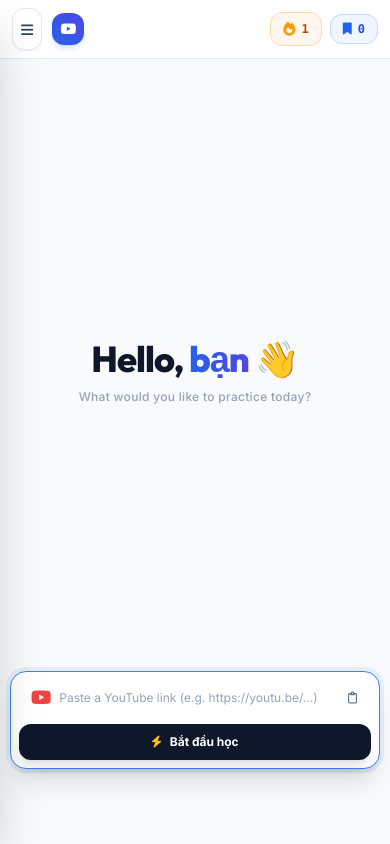
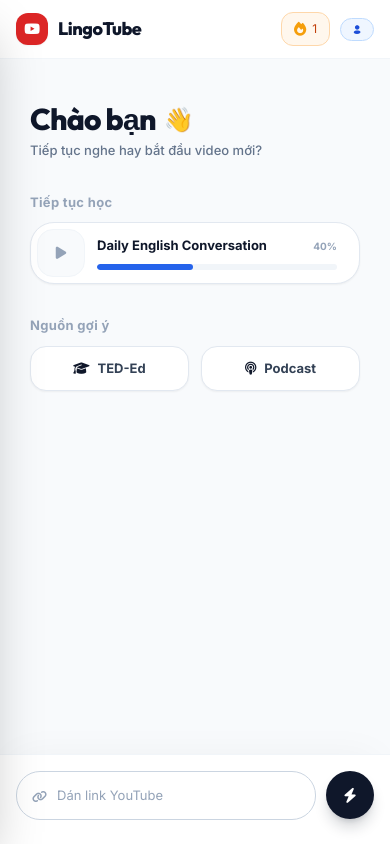
Before and after one commit to trankhahao1305-spec/lingotube-ai, a website: page public/index.html in a window 390 px wide. Drawn offline with nearby package versions, Linux system fonts and the light colour scheme; no server answers.

Commit message:
Thiết kế lại Landing Page kiểu Mobile-First

```diff
--- a/public/index.html
+++ b/public/index.html
@@ -163,50 +163,37 @@
   <!-- ================================================================= -->
   <div id="appMainArea" class="flex-1 flex flex-col min-w-0 h-screen overflow-y-auto bg-[#f8fafc]">
 
-    <!-- TOP HEADER BAR (Sticky Top - Ultra Clean & Minimalist) -->
-    <header class="sticky top-0 z-30 bg-white/90 backdrop-blur-md border-b border-slate-200 px-3 sm:px-6 py-2 sm:py-2.5 flex items-center justify-between gap-2 shrink-0">
-      <div class="flex items-center gap-2.5 min-w-0">
-        <!-- Sidebar Hamburger Toggle Button (Desktop & Mobile) -->
-        <button id="btnOpenSidebar" onclick="app.toggleSidebar(true)" class="p-2 rounded-xl bg-white hover:bg-slate-100 text-slate-700 transition shrink-0 border border-slate-200 shadow-sm cursor-pointer" title="Mở Menu (☰)">
-          <i class="fa-solid fa-bars text-sm"></i>
-        </button>
-
-        <!-- Brand Logo Icon Link (Icon Only) -->
-        <div class="flex items-center gap-2 cursor-pointer" onclick="app.openLandingHomeView()" title="Về trang chủ LingoTube AI">
-          <div class="w-8 h-8 rounded-xl bg-gradient-to-tr from-blue-600 to-indigo-600 flex items-center justify-center text-white shadow-md shadow-blue-500/20 shrink-0 hover:scale-105 transition">
-            <i class="fa-brands fa-youtube text-sm text-white"></i>
-          </div>
-        </div>
-
-        <!-- Current Video Title Pill (if active) -->
-        <div id="topHeaderActiveVideoPill" class="hidden flex items-center gap-2 min-w-0 bg-slate-100 px-3 py-1.5 rounded-xl border border-slate-200 text-xs">
+    <!-- TOP HEADER BAR (Sticky Top - Mobile First) -->
+    <header id="topHeader" class="sticky top-0 z-30 bg-white/95 backdrop-blur-md border-b border-slate-100 px-4 py-3 flex items-center justify-between gap-2 shrink-0 w-full transition-all">
+      <!-- Left: Logo (Acts as Sidebar Toggle) -->
+      <button onclick="app.toggleSidebar(true)" class="flex items-center gap-2.5 min-w-0 active:scale-95 transition cursor-pointer" title="Mở Menu">
+        <div class="w-8 h-8 rounded-xl bg-[#DC2626] flex items-center justify-center text-white shadow-sm shrink-0">
+          <i class="fa-brands fa-youtube text-sm"></i>
+        </div>
+        <span class="font-heading font-black text-lg text-slate-900 tracking-tight">LingoTube</span>
+      </button>
+
+      <!-- Center: Active Video Pill (Hidden on Landing, shown on Workspace) -->
+      <div id="topHeaderActiveVideoPill" class="hidden flex-1 mx-2 flex items-center justify-center">
+        <div class="bg-slate-50 px-3 py-1.5 rounded-full border border-slate-200 text-xs flex items-center gap-1.5 min-w-0 max-w-[200px]">
           <i class="fa-brands fa-youtube text-red-500 shrink-0"></i>
-          <span id="topHeaderVideoTitle" class="text-slate-800 font-semibold truncate max-w-[150px] sm:max-w-xs md:max-w-md">YouTube Video</span>
-        </div>
-      </div>
-
-      <!-- Right: Live Streak & Saved Clips Icon Badges -->
-      <div class="flex items-center gap-2 shrink-0">
+          <span id="topHeaderVideoTitle" class="text-slate-800 font-semibold truncate">YouTube Video</span>
+        </div>
+      </div>
+
+      <!-- Right: Streak & Avatar -->
+      <div class="flex items-center gap-2.5 shrink-0">
         <!-- Streak Live Badge -->
-        <button
-          id="btnHeaderStreak"
-          onclick="app.openDailyCheckInModal()"
-          class="flex items-center gap-1.5 px-3 py-1.5 rounded-xl bg-orange-50 hover:bg-orange-100 text-orange-700 hover:text-orange-800 transition text-xs border border-orange-200 shadow-xs active:scale-95 cursor-pointer"
-          title="Điểm danh & Chuỗi ngày học tập (Streak)"
-        >
+        <button id="btnHeaderStreak" onclick="app.openDailyCheckInModal()" class="flex items-center gap-1.5 px-3 py-1.5 rounded-full bg-amber-50 hover:bg-amber-100 text-amber-700 transition text-xs font-bold border border-amber-200/50 shadow-xs active:scale-95 cursor-pointer" title="Điểm danh & Chuỗi ngày">
           <i class="fa-solid fa-fire text-amber-500 text-sm"></i>
-          <span class="font-black font-mono text-xs" id="headerStreakCountText">0</span>
-        </button>
-
-        <!-- Saved Clips Live Badge -->
-        <button
-          id="btnHeaderSavedClips"
-          onclick="app.openSavedClipsModal()"
-          class="flex items-center gap-1.5 px-3 py-1.5 rounded-xl bg-blue-50 hover:bg-blue-100 text-blue-700 hover:text-blue-800 transition text-xs border border-blue-200 shadow-xs active:scale-95 cursor-pointer"
-          title="Thư viện các đoạn clip đã cắt"
-        >
-          <i class="fa-solid fa-bookmark text-blue-600 text-xs"></i>
-          <span id="savedClipsCountBadge" class="font-black font-mono text-xs">0</span>
+          <span id="headerStreakCountText">0</span>
+        </button>
+
+        <!-- User Avatar / Account -->
+        <button id="btnHeaderAccount" onclick="app.toggleAccountDropdown()" class="w-8 h-8 rounded-full border border-slate-200 bg-slate-50 flex items-center justify-center text-slate-600 hover:bg-slate-100 transition shadow-xs active:scale-95 shrink-0 cursor-pointer overflow-hidden relative">
+          <div id="headerUserAvatar" class="w-full h-full rounded-full flex items-center justify-center overflow-hidden">
+            <i class="fa-regular fa-user text-sm"></i>
+          </div>
         </button>
       </div>
     </header>
@@ -342,60 +329,80 @@
   <main class="flex-1 max-w-7xl w-full mx-auto p-2.5 sm:p-4 md:p-6 space-y-4">
 
     <!-- ============================================================= -->
-    <!-- VIEW 1: GEMINI-STYLE LANDING HOME SCREEN (LIGHT THEME)        -->
+    <!-- VIEW 1: MOBILE-FIRST LANDING HOME SCREEN                      -->
     <!-- ============================================================= -->
-    <section id="landingHomeView" class="max-w-3xl w-full mx-auto flex flex-col justify-between items-center min-h-[calc(100vh-120px)] py-4 sm:py-8">
-
-      <!-- Top / Center Spaced Hero Greeting -->
-      <div class="w-full flex-1 flex flex-col justify-center items-center text-center my-auto">
-        <div class="space-y-2 animate-in fade-in zoom-in-95 duration-300">
-          <h1 class="font-heading font-black text-4xl sm:text-6xl text-slate-900 tracking-tight leading-tight">
-            Hello, <span id="landingGreetingName" class="bg-gradient-to-r from-blue-600 to-indigo-600 bg-clip-text text-transparent">bạn</span> 👋
-          </h1>
-          <p class="text-xs sm:text-base text-slate-400 font-medium tracking-wide">
-            What would you like to practice today?
-          </p>
-        </div>
-      </div>
-
-      <!-- Bottom Chat / Input Box (Pinned near bottom like Gemini / ChatGPT) -->
-      <div class="w-full pt-4 pb-2 sm:pb-4">
-        <div class="glass-panel p-2 sm:p-2.5 rounded-2xl sm:rounded-3xl border border-slate-200 shadow-xl bg-white focus-within:border-blue-500 focus-within:ring-4 focus-within:ring-blue-500/10 transition-all duration-300">
-          <form id="landingVideoImportForm" onsubmit="app.handleLandingVideoImport(event)" class="flex flex-col sm:flex-row items-center gap-2">
-            <div class="relative flex-1 flex items-center min-w-0 w-full">
-              <div class="pl-3 pr-2 text-red-500 flex items-center pointer-events-none shrink-0">
-                <i class="fa-brands fa-youtube text-lg sm:text-xl"></i>
+    <section id="landingHomeView" class="w-full max-w-[380px] mx-auto flex flex-col justify-start min-h-[calc(100vh-80px)] pt-8 pb-28 relative">
+
+      <!-- Greeting -->
+      <div class="px-5 space-y-1">
+        <h1 class="font-heading font-black text-3xl text-slate-900 tracking-tight flex items-center gap-2">
+          <span>Chào <span id="landingGreetingName">Hào</span></span> <span class="text-2xl">👋</span>
+        </h1>
+        <p class="text-[13px] text-slate-500 font-medium">Tiếp tục nghe hay bắt đầu video mới?</p>
+      </div>
+
+      <!-- Resume Learning (Tiếp tục học) -->
+      <div class="px-5 mt-8 space-y-2.5">
+        <h3 class="text-[13px] font-bold text-slate-400 tracking-wide">Tiếp tục học</h3>
+
+        <div id="landingResumeCard" onclick="app.loadLastRecentVideo()" class="w-full p-1.5 border border-slate-200 rounded-3xl bg-white shadow-sm flex items-center gap-3 cursor-pointer hover:bg-slate-50 transition active:scale-[0.98]">
+          <!-- Icon -->
+          <div class="w-12 h-12 rounded-2xl bg-slate-50 flex items-center justify-center text-slate-400 shrink-0 border border-slate-100">
+            <i class="fa-solid fa-play text-sm"></i>
+          </div>
+          <!-- Info -->
+          <div class="flex-1 min-w-0 py-1.5 pr-4 space-y-2">
+            <div class="flex items-center justify-between gap-2">
+              <h4 id="landingResumeTitle" class="text-[13px] font-bold text-slate-900 truncate">Daily English Conversation</h4>
+              <span class="text-[10px] font-bold text-slate-400 shrink-0">40%</span>
+            </div>
+            <!-- Progress Bar -->
+            <div class="w-full h-1.5 bg-slate-100 rounded-full overflow-hidden">
+              <div class="h-full bg-blue-600 rounded-full" style="width: 40%"></div>
+            </div>
+          </div>
+        </div>
+      </div>
+
+      <!-- Suggestions (Nguồn gợi ý) -->
+      <div class="px-5 mt-8 space-y-2.5">
+        <h3 class="text-[13px] font-bold text-slate-400 tracking-wide">Nguồn gợi ý</h3>
+        <div class="grid grid-cols-2 gap-3">
+          <button onclick="app.loadSampleVideo('Wv1Eus6u3o4')" class="py-3 px-4 rounded-2xl border border-slate-200 bg-white hover:bg-slate-50 flex items-center justify-center gap-2 text-[13px] font-bold text-slate-700 shadow-sm transition active:scale-95 cursor-pointer">
+            <i class="fa-solid fa-graduation-cap text-slate-900"></i> TED-Ed
+          </button>
+          <button onclick="app.loadSampleVideo('QvHgO4UeJdM')" class="py-3 px-4 rounded-2xl border border-slate-200 bg-white hover:bg-slate-50 flex items-center justify-center gap-2 text-[13px] font-bold text-slate-700 shadow-sm transition active:scale-95 cursor-pointer">
+            <i class="fa-solid fa-podcast text-slate-900"></i> Podcast
+          </button>
+        </div>
+      </div>
+
+      <!-- Bottom Sticky Input Bar -->
+      <div class="fixed bottom-0 left-0 w-full bg-white/90 backdrop-blur-md border-t border-slate-100 px-4 py-4 pb-6 sm:pb-6 shadow-[0_-10px_40px_-15px_rgba(0,0,0,0.05)] z-40 flex justify-center">
+        <div class="w-full max-w-[380px]">
+          <form id="landingVideoImportForm" onsubmit="app.handleLandingVideoImport(event)" class="flex items-center gap-2.5">
+            <div class="flex-1 relative">
+              <div class="absolute left-4 top-1/2 -translate-y-1/2 text-slate-400">
+                <i class="fa-solid fa-link text-xs"></i>
               </div>
               <input
                 type="text"
                 id="landingYoutubeUrlInput"
-                placeholder="Paste a YouTube link (e.g. https://youtu.be/...)"
-                class="w-full py-2.5 sm:py-3 bg-transparent text-xs sm:text-sm text-slate-900 placeholder-slate-400 focus:outline-none min-w-0 truncate"
+                placeholder="Dán link YouTube"
+                class="w-full pl-10 pr-4 py-3.5 bg-slate-50 border border-slate-200 rounded-[24px] text-[13px] text-slate-900 placeholder-slate-400 focus:outline-none focus:border-slate-300 focus:bg-white transition"
                 required
               />
-              <button
-                type="button"
-                onclick="app.pasteLandingClipboard()"
-                class="px-2.5 py-1.5 text-xs text-slate-500 hover:text-slate-900 hover:bg-slate-100 rounded-xl transition mr-1 flex items-center gap-1 shrink-0 cursor-pointer"
-                title="Dán từ bộ nhớ tạm"
-              >
-                <i class="fa-regular fa-clipboard"></i>
-                <span class="hidden sm:inline">Dán</span>
-              </button>
-            </div>
-
+            </div>
             <button
               type="submit"
               id="btnLandingFetchTranscript"
-              class="w-full sm:w-auto px-5 sm:px-6 py-2.5 sm:py-3 bg-slate-900 hover:bg-slate-800 text-white font-bold rounded-xl sm:rounded-2xl text-xs sm:text-sm transition flex items-center justify-center gap-2 shadow-lg shadow-slate-900/10 active:scale-98 shrink-0 cursor-pointer"
+              class="w-[48px] h-[48px] rounded-full bg-slate-900 text-white flex items-center justify-center shadow-lg shadow-slate-900/20 active:scale-95 transition shrink-0 cursor-pointer"
             >
-              <i class="fa-solid fa-bolt text-amber-400"></i>
-              <span>Bắt đầu học</span>
+              <i class="fa-solid fa-bolt text-[15px]"></i>
             </button>
           </form>
         </div>
       </div>
-
     </section>
 
     <!-- ============================================================= -->
```
Also changed, not shown: public/js/app.js.
